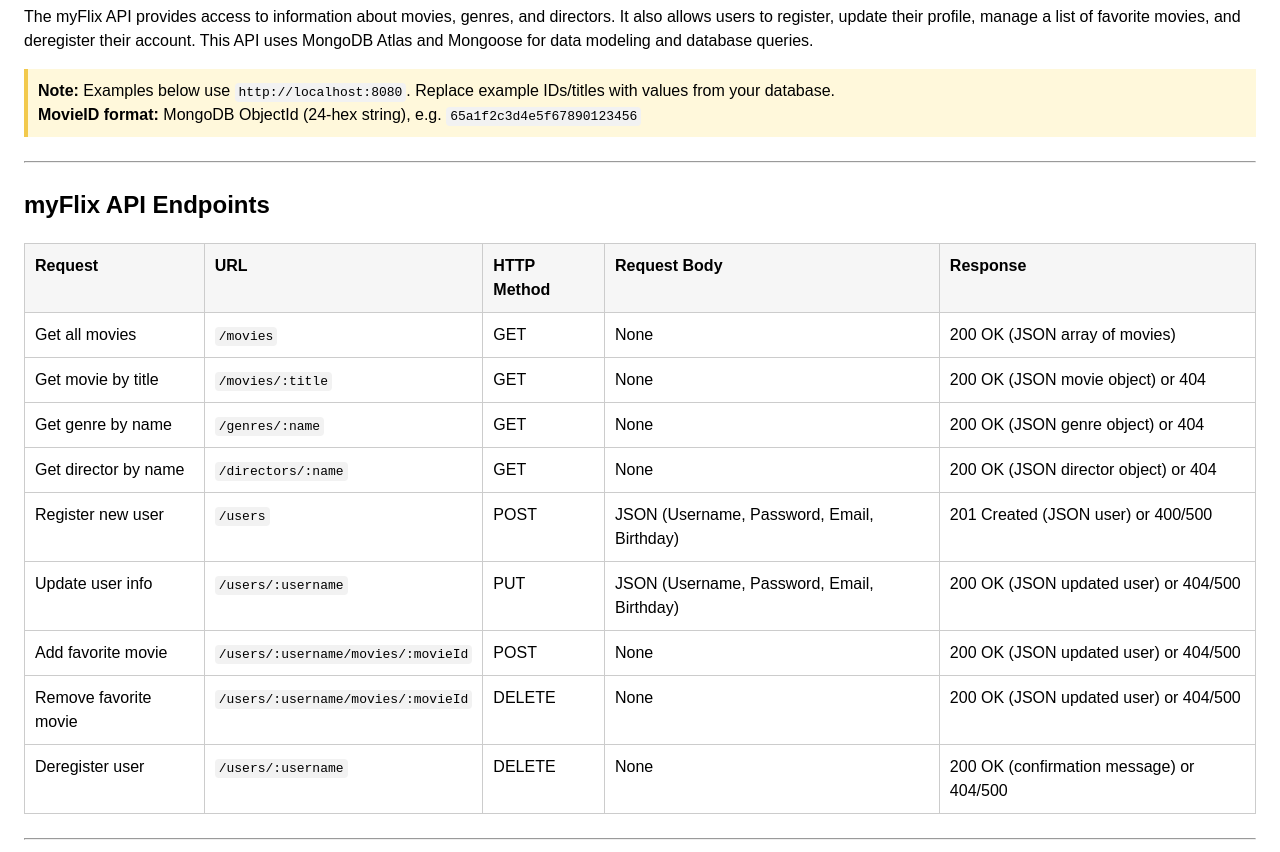
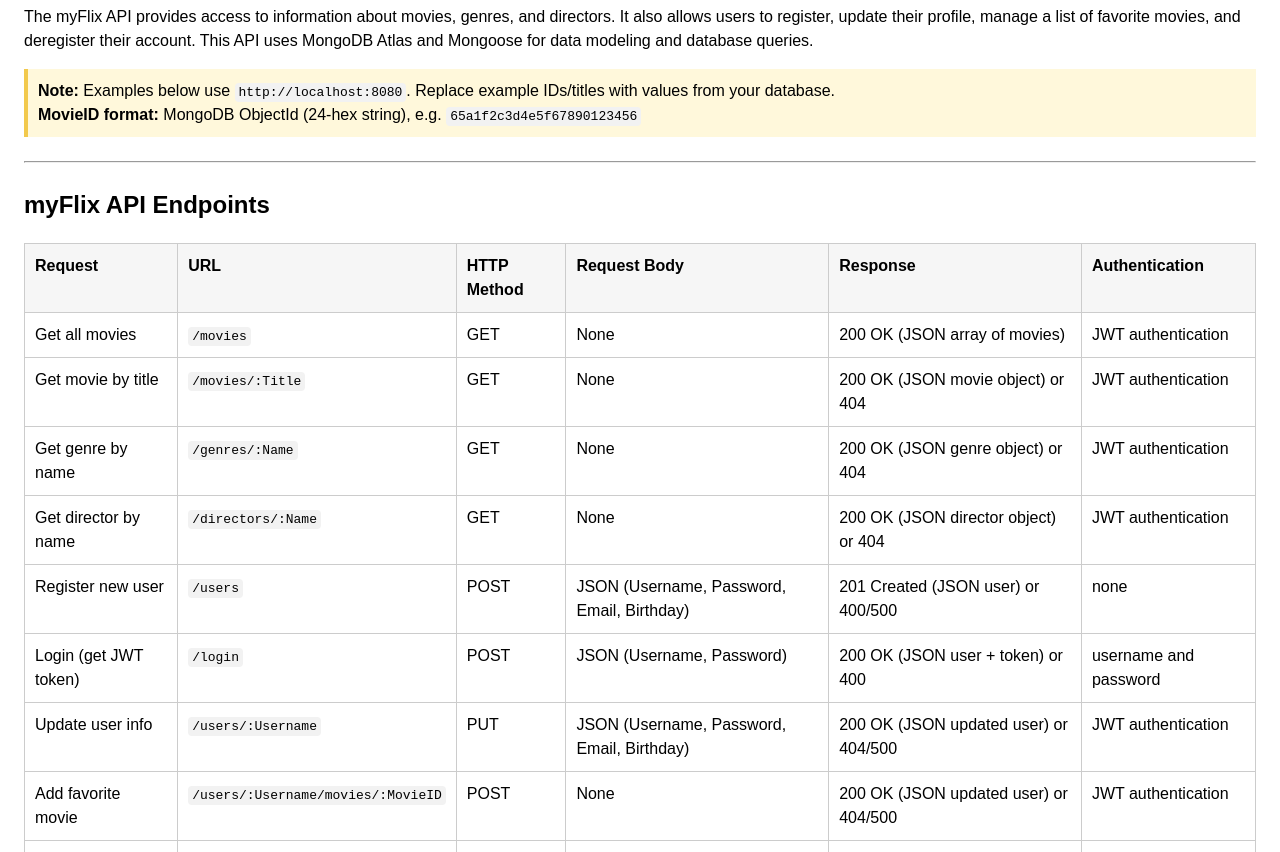
Before and after one commit to EnkeledaM/movie_api, a website: page public/documentation.html in a window 1280 px wide. Shown: the part 88-940 px from the top of the page. Drawn offline with Linux system fonts and the light colour scheme.

Commit message:
Add static files middleware and update API documentation

```diff
--- a/index.js
+++ b/index.js
@@ -15,6 +15,8 @@
 app.use(express.json());
 app.use(morgan("common"));
 app.use(cors());
+app.use(express.static("public"));
+
 
 // ===== Models =====
 const Models = require("./models.js");
--- a/public/documentation.html
+++ b/public/documentation.html
@@ -44,6 +44,7 @@
       <th>HTTP Method</th>
       <th>Request Body</th>
       <th>Response</th>
+      <th>Authentication</th>
     </tr>
   </thead>
 
@@ -54,30 +55,34 @@
       <td>GET</td>
       <td>None</td>
       <td>200 OK (JSON array of movies)</td>
+      <td>JWT authentication</td>
     </tr>
 
     <tr>
       <td>Get movie by title</td>
-        <td><code>/movies/:title</code></td>
+      <td><code>/movies/:Title</code></td>
       <td>GET</td>
       <td>None</td>
       <td>200 OK (JSON movie object) or 404</td>
+      <td>JWT authentication</td>
     </tr>
 
     <tr>
       <td>Get genre by name</td>
-        <td><code>/genres/:name</code></td>
+      <td><code>/genres/:Name</code></td>
       <td>GET</td>
       <td>None</td>
       <td>200 OK (JSON genre object) or 404</td>
+      <td>JWT authentication</td>
     </tr>
 
     <tr>
       <td>Get director by name</td>
-        <td><code>/directors/:name</code></td>
+      <td><code>/directors/:Name</code></td>
       <td>GET</td>
       <td>None</td>
       <td>200 OK (JSON director object) or 404</td>
+      <td>JWT authentication</td>
     </tr>
 
     <tr>
@@ -86,41 +91,57 @@
       <td>POST</td>
       <td>JSON (Username, Password, Email, Birthday)</td>
       <td>201 Created (JSON user) or 400/500</td>
+      <td>none</td>
+    </tr>
+
+    <!-- ✅ NEW: LOGIN ENDPOINT -->
+    <tr>
+      <td>Login (get JWT token)</td>
+      <td><code>/login</code></td>
+      <td>POST</td>
+      <td>JSON (Username, Password)</td>
+      <td>200 OK (JSON user + token) or 400</td>
+      <td>username and password</td>
     </tr>
 
     <tr>
       <td>Update user info</td>
-        <td><code>/users/:username</code></td>
+      <td><code>/users/:Username</code></td>
       <td>PUT</td>
       <td>JSON (Username, Password, Email, Birthday)</td>
       <td>200 OK (JSON updated user) or 404/500</td>
+      <td>JWT authentication</td>
     </tr>
 
     <tr>
       <td>Add favorite movie</td>
-        <td><code>/users/:username/movies/:movieId</code></td>
+      <td><code>/users/:Username/movies/:MovieID</code></td>
       <td>POST</td>
       <td>None</td>
       <td>200 OK (JSON updated user) or 404/500</td>
+      <td>JWT authentication</td>
     </tr>
 
     <tr>
       <td>Remove favorite movie</td>
-        <td><code>/users/:username/movies/:movieId</code></td>
+      <td><code>/users/:Username/movies/:MovieID</code></td>
       <td>DELETE</td>
       <td>None</td>
       <td>200 OK (JSON updated user) or 404/500</td>
+      <td>JWT authentication</td>
     </tr>
 
     <tr>
       <td>Deregister user</td>
-        <td><code>/users/:username</code></td>
+      <td><code>/users/:Username</code></td>
       <td>DELETE</td>
       <td>None</td>
       <td>200 OK (confirmation message) or 404/500</td>
+      <td>JWT authentication</td>
     </tr>
   </tbody>
 </table>
+
 
   <hr>
 
```
Lines whose indentation alone changed are shown as unchanged.
